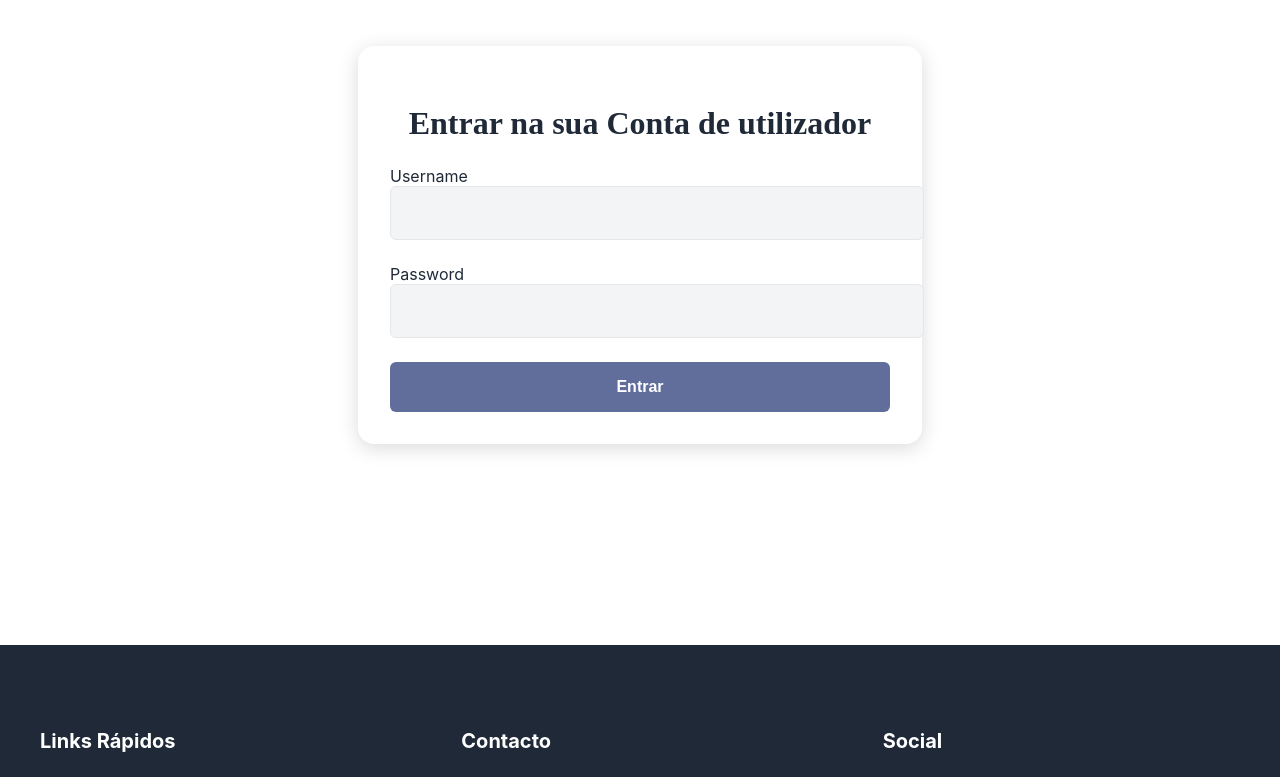
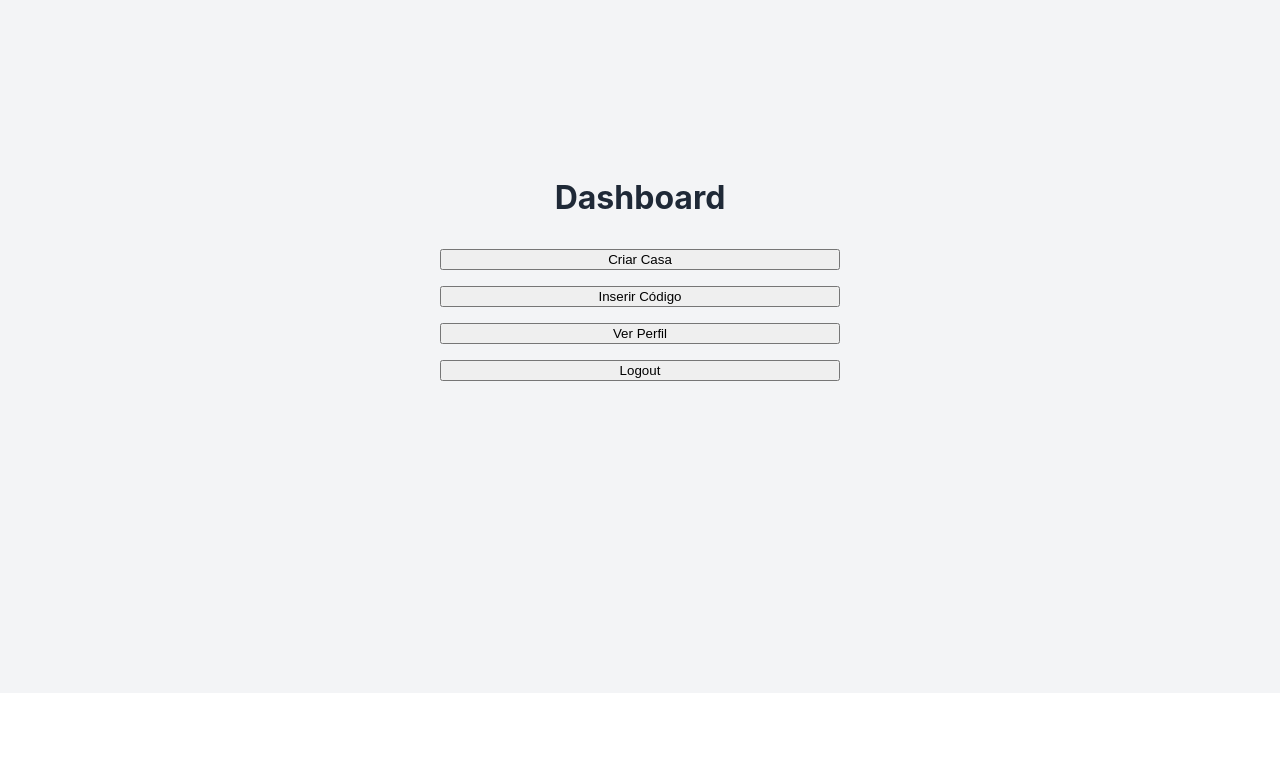
Before and after one commit to santyveloso/Roomify_V3, a React (Create React App) app in the folder frontend/: page /dashboard in a window 1280 px wide. Before the commit this address led to /login. Shown: the part 155-932 px from the top of the page. After the commit the page ends 848 px from the top, so only its background shows below. Built offline with nearby package versions, Linux system fonts and the light colour scheme.

Commit message:
o q eu acho q devia ser

```diff
--- a/frontend/src/App.js
+++ b/frontend/src/App.js
@@ -5,6 +5,7 @@ import Dashboard from './pages/Dashboard';
 import CreateHome from "./pages/CreateHome";
 import JoinHome from "./pages/JoinHome";
 import LoginPage from './pages/LoginPage';
+import RegisterPage from './pages/RegisterPage';
 
 function App() {
   return (
@@ -14,6 +15,7 @@ function App() {
         //<Route path="/landingpage" element={<LandingPage />} />
         */
         <Route path="/" element={<LandingPage />} />
+        <Route path="/register" element={<RegisterPage />} />
         <Route path="/create-home" element={<CreateHome />} />
         <Route path="/join-home" element={<JoinHome />} />
         <Route path="/dashboard" element={<Dashboard />} />
--- a/frontend/src/components/CreateHomeForm.jsx
+++ b/frontend/src/components/CreateHomeForm.jsx
@@ -1,4 +1,6 @@
 import React, { useState } from 'react';
+import { useNavigate } from 'react-router-dom';
+
 
 function CreateHomeForm() {
   const [formData, setFormData] = useState({
@@ -7,6 +9,21 @@ function CreateHomeForm() {
     description: '',
     rules: ''
   });
+
+  const navigate = useNavigate();
+
+  const handleClick = (action) => {
+  if (action === 'Criar Casa') {
+    navigate('/'); // abre o componente interno
+  } else if (action === 'Inserir Código') {
+    navigate('/inserir-codigo'); // muda de página
+  } else if (action === 'Ver Perfil') {
+    navigate('/perfil');
+  } else if (action === 'Logout') {
+    localStorage.clear(); // ou remove token se necessário
+    navigate('/login');
+  }
+};
 
   const [message, setMessage] = useState('');
   const [inviteCode, setInviteCode] = useState(null);
--- a/frontend/src/components/LoginForm.jsx
+++ b/frontend/src/components/LoginForm.jsx
@@ -1,5 +1,7 @@
 import React, { useState } from 'react';
 import { useNavigate } from 'react-router-dom'; // Para redirecionamento após login
+import { Link } from 'react-router-dom';
+
 
 const LoginForm = () => {
   const [username, setUsername] = useState('');
@@ -72,7 +74,11 @@ const LoginForm = () => {
           />
         </div>
 
-        <button type="submit">Entrar</button>
+
+        <Link to="/dashboard">
+          <button>Entrar</button>
+        </Link>
+
       </form>
       {message && <p>{message}</p>} {/* Exibe a mensagem de sucesso ou erro */}
     </div>
--- a/frontend/src/components/Navbar.jsx
+++ b/frontend/src/components/Navbar.jsx
@@ -40,18 +40,18 @@ export default function Navbar() {
         {/* Ações */}
         <div className="navbar-actions">
           <Link
-            to="/join-home"
+            to="/login"
             className="sign-in-button"
             scroll={el => el.scrollIntoView({ behavior: 'smooth' })}
           >
-            Entrar
+            Login
           </Link>
           <Link
-            to="/create-home"
+            to="/register"
             className="navbar-cta-button"
             scroll={el => el.scrollIntoView({ behavior: 'smooth' })}
           >
-            Criar Casa
+            Sign up
           </Link>
         </div>
       </div>
--- a/frontend/src/components/StepsSection.jsx
+++ b/frontend/src/components/StepsSection.jsx
@@ -14,19 +14,19 @@ function StepsSection() {
       icon: <Home size={24} />,
       label: 'Adicionar Casa',
       description: 'Configura a tua casa partilhada',
-      link: '/add-house'  // <- página que vais criar
+      link: '/register'  // <- página que vais criar
     },
     {
       icon: <CircleCheck size={24} />,
       label: 'Definir Tarefas',
       description: 'Organiza as tarefas domésticas',
-      link: '/tasks'  // <- página que vais criar
+      link: '/register'  // <- página que vais criar
     },
     {
       icon: <Rocket size={24} />,
       label: 'Começar a Usar',
       description: 'Aproveita todas as funcionalidades',
-      link: '/dashboard'  // <- ou qualquer página inicial da app
+      link: '/register'  // <- ou qualquer página inicial da app
     }
   ];
 
--- a/frontend/src/pages/Dashboard.jsx
+++ b/frontend/src/pages/Dashboard.jsx
@@ -1,28 +1,32 @@
-import React, { useEffect } from 'react';
+import React from 'react';
 import { useNavigate } from 'react-router-dom';
+import CreateHomeForm from '../components/CreateHomeForm';
 
-const Dashboard = () => {
+export default function Dashboard() {
   const navigate = useNavigate();
 
-  useEffect(() => {
-    const token = localStorage.getItem('token');
-    if (!token) {
-      navigate('/login'); // Redireciona se não estiver logado
+  const handleClick = (action) => {
+    if (action === 'Criar Casa') {
+      navigate('create-home');
+    } else if (action === 'Inserir Código') {
+      navigate('/join-home');
+    } else if (action === 'Ver Perfil') {
+      navigate('/perfil');
+    } else if (action === 'Logout') {
+      localStorage.clear();
+      navigate('/login');
     }
-  }, [navigate]);
-
-  const handleLogout = () => {
-    localStorage.removeItem('token');
-    navigate('/login');
   };
 
   return (
-    <div>
-      <h2>Bem-vindo ao RoomiFy!</h2>
-      <p>Conseguiste fazer login yupi.</p>
-      <button onClick={handleLogout}>Logout</button>
+    <div style={{ minHeight: '100vh', display: 'flex', flexDirection: 'column', justifyContent: 'center', alignItems: 'center', backgroundColor: '#F3F4F6', padding: '24px' }}>
+      <h1 style={{ fontSize: '32px', fontWeight: 'bold', marginBottom: '32px' }}>Dashboard</h1>
+      <div style={{ width: '100%', maxWidth: '400px', display: 'flex', flexDirection: 'column', gap: '16px' }}>
+        <button onClick={() => handleClick('Criar Casa')}>Criar Casa</button>
+        <button onClick={() => handleClick('Inserir Código')}>Inserir Código</button>
+        <button onClick={() => handleClick('Ver Perfil')}>Ver Perfil</button>
+        <button onClick={() => handleClick('Logout')}>Logout</button>
+      </div>
     </div>
   );
-};
-
-export default Dashboard;
+}
```
